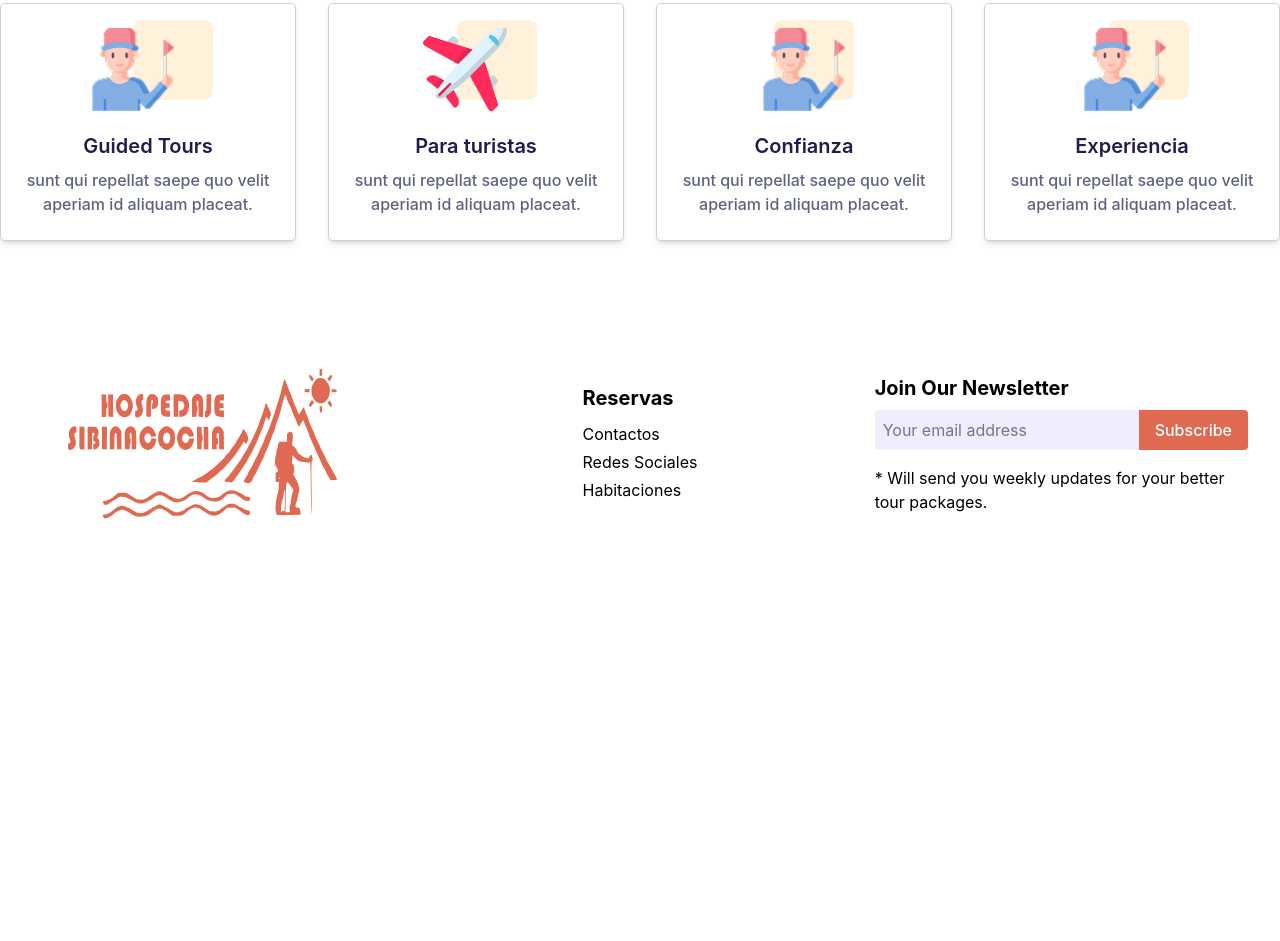
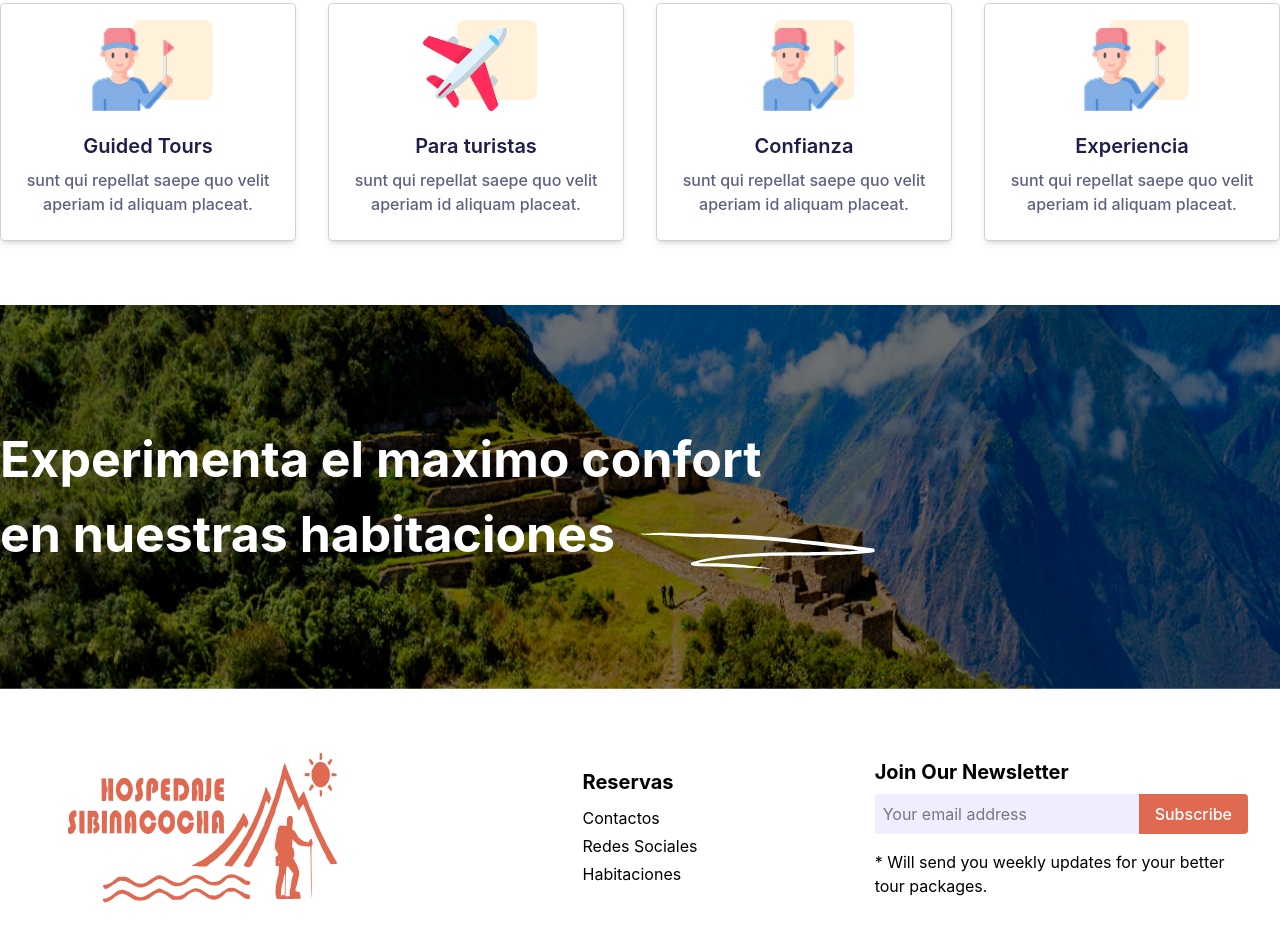
Before and after one commit to yupanquiah/projects, an Astro site in the folder lodging-cocha/: page / in a window 1280 px wide. Shown: the part 1499-2440 px from the top of the page. Before the commit the page ends 2082 px from the top, so only its background shows below. Built offline with nearby package versions, Linux system fonts and the light colour scheme; Astro itself is replaced by a stand-in of ours.

Commit message:
Add Banner section with line banner SVG and background image

```diff
--- a/lodging-cocha/src/pages/index.astro
+++ b/lodging-cocha/src/pages/index.astro
@@ -1,6 +1,7 @@
 ---
 import Layout from "@layouts/Layout.astro";
 
+import Banner from "@sections/Banner.astro";
 import Footer from "@sections/Footer.astro";
 import Header from "@sections/Header.astro";
 import Hero from "@sections/Hero.astro";
@@ -17,5 +18,10 @@ import Welcome from "@sections/Welcome.astro";
   </div>
   <Welcome />
   <OurService />
+  <div
+    class="w-full h-96 relative z-0 before:bg-[url(/src/assets/img/banner.png)] py-10 before:absolute before:inset-0 before:bg-cover before:bg-center before:bg-no-repeat before:-z-10 before:w-full before:brightness-75 before:sepia-0 before:saturate-150"
+  >
+    <Banner />
+  </div>
   <Footer />
 </Layout>
--- /dev/null
+++ b/lodging-cocha/src/sections/Banner.astro
@@ -0,0 +1,14 @@
+---
+import Section from "@components/Section.astro";
+
+import LineBanner from "@assets/line-banner.svg";
+---
+
+<Section class="relative h-full flex items-center p-0">
+  <h2
+    class="line-clamp-3 font-volkhov font-bold text-[50px] text-white text-balance"
+  >
+    Experimenta el maximo confort en nuestras habitaciones
+  </h2>
+  <LineBanner class="absolute bottom-20 left-1/2" />
+</Section>
```
Also changed, not shown: lodging-cocha/src/assets/img/banner.png (added), lodging-cocha/src/assets/line-banner.svg (added).
